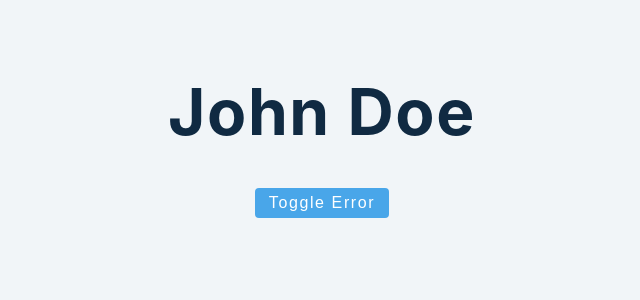
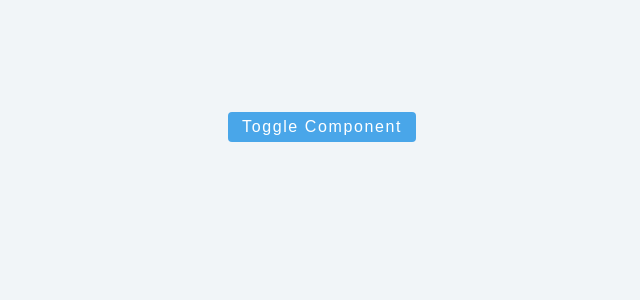
Before and after one commit to chukwudinweze/advanced-react-tutorial-from-johnsmilga, a React (Create React App) app: page / in a window 1280 px wide. Shown: the top 300 px of the page, without its empty margins (318-958 px from the left). Built offline with nearby package versions, Linux system fonts and the light colour scheme.

Commit message:
learnt to use short circuit evaluation to toggle between elements and components

```diff
--- a/src/App.js
+++ b/src/App.js
@@ -1,5 +1,5 @@
 import React from "react";
-import Setup from "./tutorial/3-conditional-rendering/setup/2-short-circuit.js";
+import Setup from "./tutorial/3-conditional-rendering/setup/3-show-hide";
 function App() {
   return (
     <div className="container">
--- a/src/tutorial/3-conditional-rendering/setup/3-show-hide.js
+++ b/src/tutorial/3-conditional-rendering/setup/3-show-hide.js
@@ -1,7 +1,38 @@
 import React, { useState, useEffect } from "react";
 
 const ShowHide = () => {
-  return <h2>show/hide</h2>;
+  const [show, setShow] = useState(false);
+  return (
+    <div>
+      <button
+        className="btn"
+        style={{ marginTop: "2rem" }}
+        onClick={() => setShow(!show)}
+      >
+        toggle component
+      </button>
+      {show && <Item />}
+    </div>
+  );
+};
+
+const Item = () => {
+  const [size, setSize] = useState(window.innerWidth);
+  const checkSize = () => {
+    setSize(window.innerWidth);
+  };
+  useEffect(() => {
+    window.addEventListener("resize", checkSize);
+    return () => {
+      window.removeEventListener("resize", checkSize);
+    };
+  });
+  return (
+    <div>
+      <h1>Window</h1>
+      <h3>size:{size}</h3>
+    </div>
+  );
 };
 
 export default ShowHide;
```
